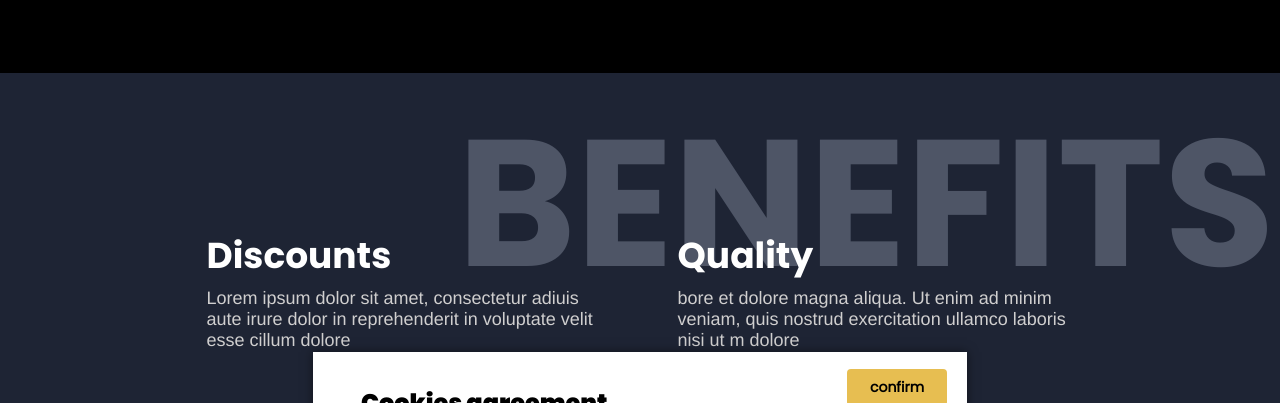
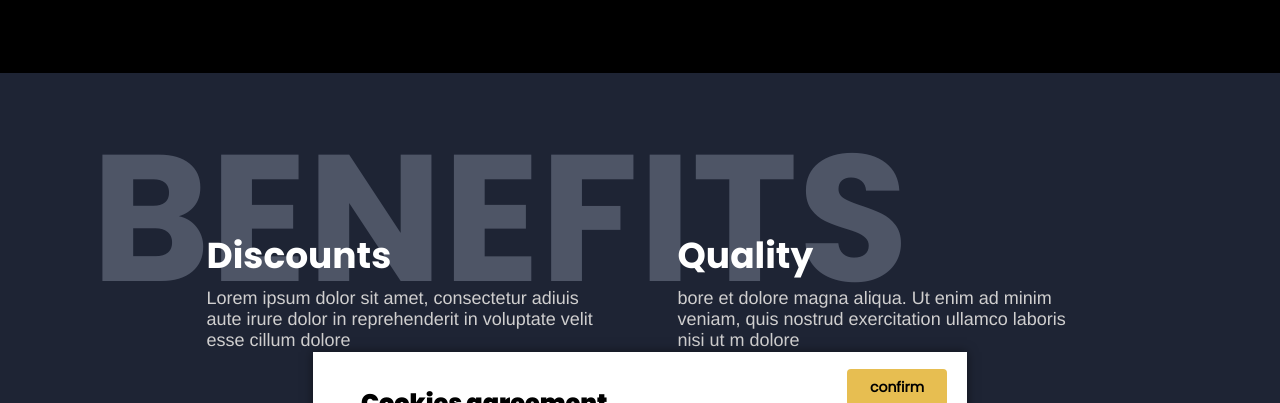
Before and after one commit to madelinegit/Gastron-Guru, a React (Vite) app: page / in a window 1280 px wide. Shown: the part 212-615 px from the top of the page. Built offline with nearby package versions, Linux system fonts and the light colour scheme; no server answers.

Commit message:
ncd-2 benefit component

```diff
--- a/src/components/Benefit/Benefit.scss
+++ b/src/components/Benefit/Benefit.scss
@@ -12,8 +12,8 @@
   color: $light-blue;
   text-transform: uppercase ;
   position: relative;
-  left: 226px;
-  bottom: 10px;
+  right: 140px;
+  top: 5px;
 }
 
 .benefitColumn {
```
